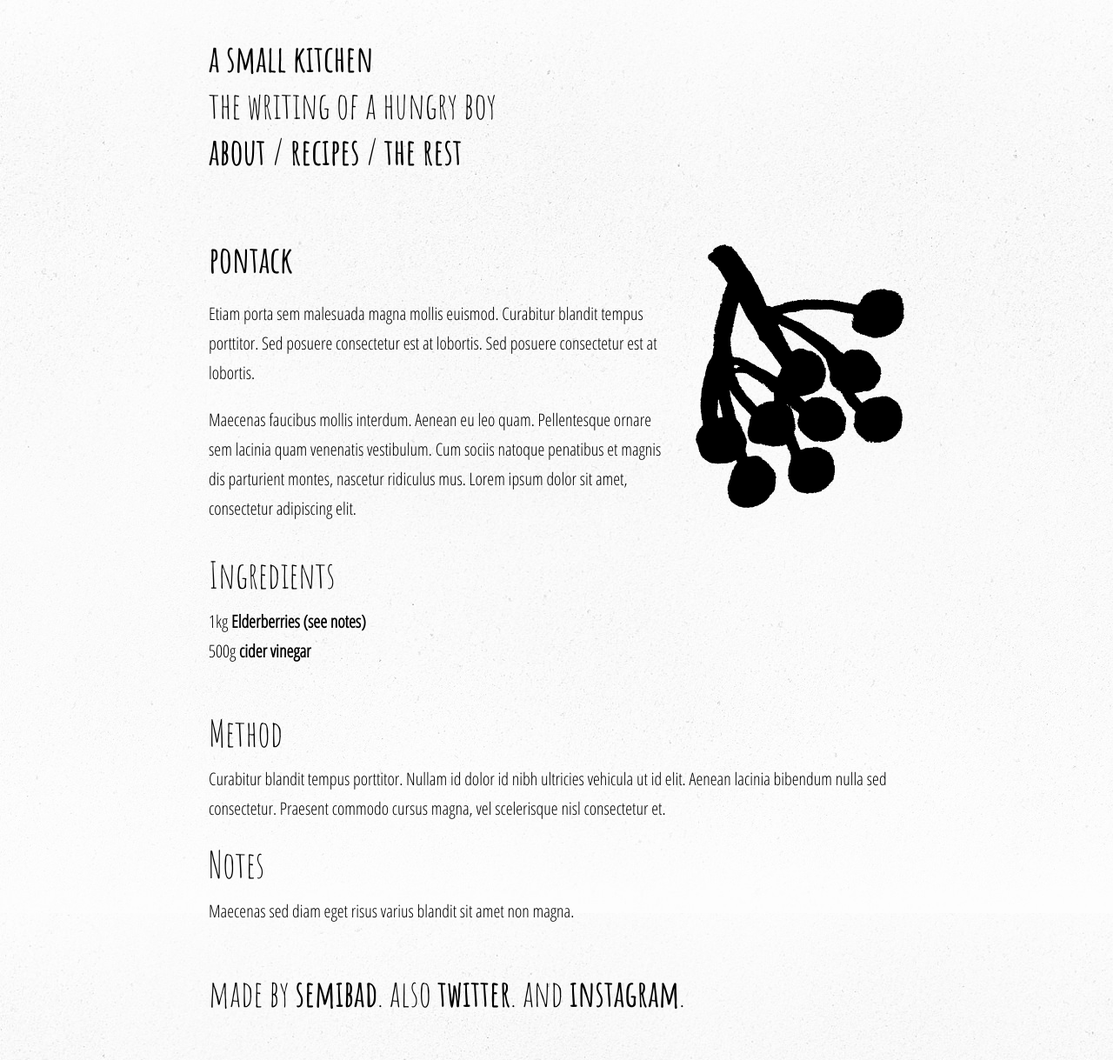
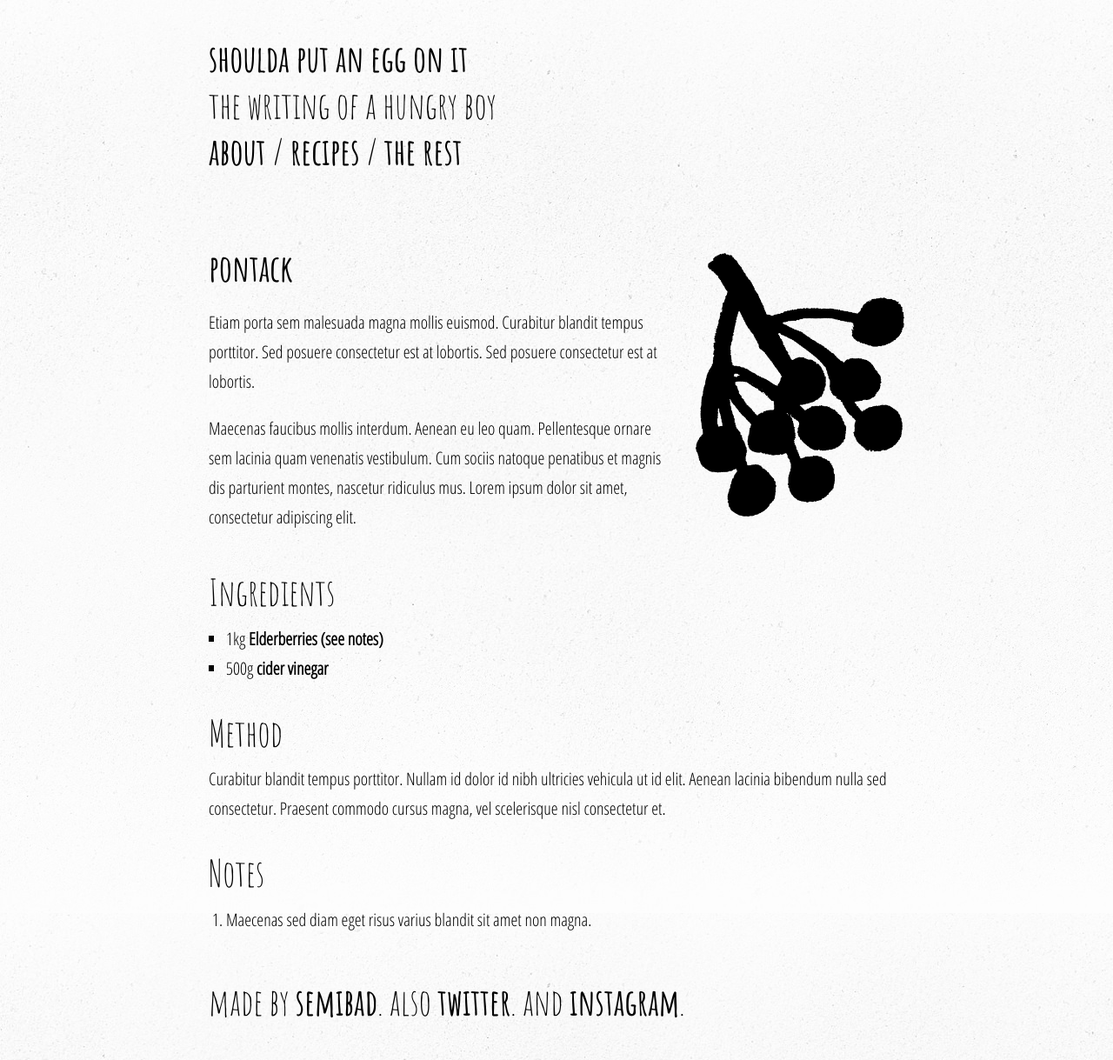
Before and after one commit to semibad/asmallkitchen, a Jekyll site: the page built from _posts/2017-05-03-pontack.markdown, in a window 1280 px wide. Shown: the whole page at 87% size. Built offline with Jekyll 4.4.1, drawn with Linux system fonts in a browser that asks for light colours.

Commit message:
recipes archive added

```diff
--- a/_config.yml
+++ b/_config.yml
@@ -1,6 +1,8 @@
 ---
-title: A small kitchen
+title: Shoulda put an egg on it
+description: You found SOME FOOD.
 timezone: UTC
+
 collections:
   posts:
     title: Posts
@@ -8,6 +10,7 @@
   uploads:
     title: Uploads
     output: true
+
 defaults:
 - scope:
     path: ''
@@ -26,14 +29,19 @@
       method_text: ''
       notes: []
     inspirations: []
-permalink: pretty
+
+
 paginate: 10
-email: hey@asmallkitchen.com
-description: You found SOME FOOD.
+paginate_path: "/recipes/:num/"
+
 baseurl:
 url:
+permalink: pretty
+
+email: hey@asmallkitchen.com
 twitter_username: smallkitchen
 github_username: semibad
+
 markdown: kramdown
 gems:
 - jekyll-feed
--- a/_includes/header.html
+++ b/_includes/header.html
@@ -1,6 +1,6 @@
 <header>
 
-	<h1><a href='/'>a small kitchen</a></h1>
+	<h1><a href='/'>{{ site.title }}</a></h1>
 	<h2>the writing of a hungry boy</h2>
 	<nav>
 		<a href='/about'>about</a> / <a href='/recipes'>recipes</a> / <a href='/the-rest'>the rest</a>
--- a/_includes/top.html
+++ b/_includes/top.html
@@ -3,7 +3,7 @@
 	<meta charset="utf-8">
 	<meta name="viewport" content="width=device-width">
 
-	<title>a small kitchen</title>
+	<title>{{ site.title }}</title>
 
 	<link href="https://fonts.googleapis.com/css?family=Amatic+SC:400,700|Open+Sans+Condensed:300" rel="stylesheet">
 
--- a/_layouts/home.html
+++ b/_layouts/home.html
@@ -9,7 +9,7 @@
 
 	<main class='list'>
 
-	   {% for post in site.posts | limit: 5 %}
+	   {% for post in site.posts limit: 5 %}
 
 		<article>
 
--- a/_layouts/post.html
+++ b/_layouts/post.html
@@ -23,7 +23,7 @@
 
 		   {% if recipe.title %}
 
-		   <h3>{% recipe.title %}</h3>
+		   <h3>{{ recipe.title }}</h3>
 
 		   {% endif %}
 
--- a/css/main.scss
+++ b/css/main.scss
@@ -37,7 +37,7 @@
 	color: #000;
 
 	&:hover {
-		text-shadow: 0 0 1px #000;
+		text-shadow: 0 0 1px #fff, 0 0 2px rgba(0,0,0,0.5);
 	}
 
 }
@@ -68,7 +68,7 @@
 	}
 
 	section {
-	   margin: 30px 0 0;
+	   margin: 40px 0 0;
 
 	   h3 {
 	      margin: 0 0 30px;
@@ -80,16 +80,22 @@
 		margin: 20px 0 0;
 	}
 
-	.recipe {
-		margin: 60px 0 0;
-	}
-
 	.ingredients {
 
 		strong {
 			font-weight: 600;
 		}
 
+	}
+
+	ol {
+	   list-style: decimal outside;
+	   padding-left: 20px;
+	}
+
+	ul {
+	   list-style: square outside;
+	   padding-left: 20px;
 	}
 
 }
```
Also changed, not shown: _layouts/archive.html (deleted, +0 -32 lines), recipes/index.html (added, +54 -0 lines), 1 other file.
